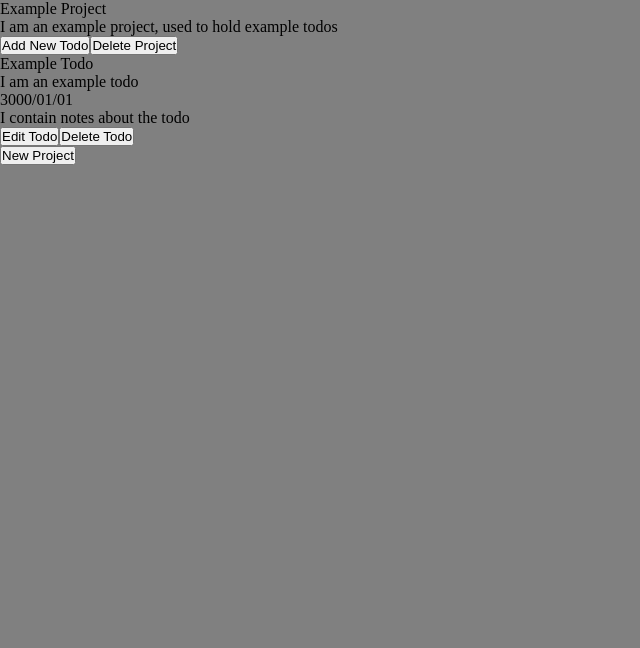
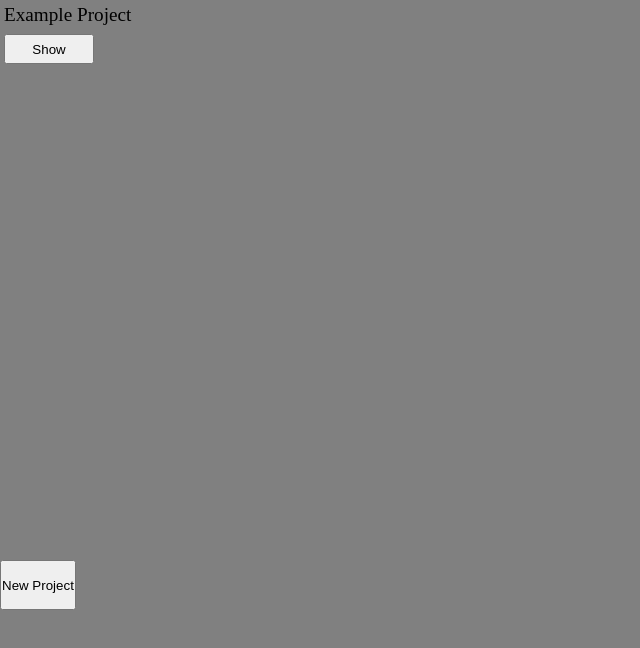
Before and after one commit to CMartin0-0/odin_project_todo_list, a React (Vite) app: page / in a window 1280 px wide. Shown: the top 648 px of the page, without its empty margins (0-640 px from the left). Built offline with nearby package versions, Linux system fonts and the light colour scheme.

Commit message:
WIP todo: add delete project functionality, add typing, fix styling, general code cleanup/add comments

```diff
--- a/src/App.css
+++ b/src/App.css
@@ -1,8 +1,111 @@
-.project-container {
+#root {
+  height: 100%;
+  width: 100%;
   display: grid;
-  grid-template-columns:
+  grid-template-columns: 1fr 1fr 1fr;
+  grid-template-rows: auto auto 1fr;
 }
+
+.projects-container {
+  display: grid;
+  grid-row: 1 / 2;
+  grid-column: 1 / 4;
+  height: 200px;
+  grid-template-columns: auto auto auto auto;
+  grid-template-rows: 50% 50%;
+
+}
+
+#active-project-container {
+  display: grid;
+  grid-column: 2;
+  grid-row: 3;
+  grid-template-columns: 1fr;
+  grid-template-rows: 1fr;
+}
+
+.active-project {
+  display: grid;
+  justify-self: center;
+  align-self: center;
+  height: 100%;
+  width: 100%;
+  grid-template-columns: repeat(10, auto);
+  grid-template-rows: repeat(10, auto);
+}
+div.active-project > p.project-name{
+  grid-column: 1 / 10;
+  grid-row: 1;
+  justify-self: center;
+  margin-top: 2px;
+}
+
+.project-description {
+  grid-column: 1 / 10;
+  grid-row: 2 / 3;
+}
+
+.delete-project {
+  grid-column: 1 / 4;
+  grid-row: 3;
+  margin-left: 35px;
+}
+
+.add-todo-to-project {
+  grid-column: 4 / 7;
+  grid-row: 3;
+  margin-left: 35px;
+}
+
+div.active-project > button.show-hide-btn {
+  grid-column: 8 / 10;
+  grid-row: 3;
+}
+
+#show-project-form-btn {
+  height: 50px;
+ position: absolute;
+ top: 70%;
+
+
+}
+
+.todos {
+  grid-column: 1 / 10;
+  grid-row: 4 / 10;
+}
+
 
 .hidden {
   display:none;
 }
+
+div.p-hidden > p.project-name {
+  display: initial;
+  font-size: 1.2rem;
+  text-align: center;
+}
+
+div.p-hidden > p, div.p-hidden > button.delete-project, div.p-hidden > button.add-todo-to-project {
+  display: none;
+}
+
+div.p-hidden{
+  display: grid;
+  width: fit-content;
+  grid-template-columns: auto;
+  grid-template-rows: 30px 30px;
+  margin: 4px;
+  grid-auto-flow: row dense ;
+}
+
+div.p-hidden > button.show-hide-btn {
+ grid-column: 1;
+ grid-row: 2;
+
+}
+
+.btn {
+  width: 90px;
+  height: 30px;
+}
--- a/src/App.tsx
+++ b/src/App.tsx
@@ -1,49 +1,116 @@
 import Project from './components/project.tsx';
 import Todo from './components/todo.tsx';
+import { Buttons } from './components/todo.tsx';
 import { useState } from 'react';
-import  Forms  from './components/forms.tsx';
-import { produce } from 'immer'
+import Forms from './components/forms.tsx';
+import { produce } from 'immer';
 import './App.css';
 
 function App(props) {
 	const [projectsList, setProjectsList] = useState(props.projects);
 	// the id of the project that is selected, either to which the new todo should be added to, or that should be deleted  (the one whos' 'add new todo' button, or 'delete project' button was clicked)
-    const [projectId, setProjectId] = useState("");
-    const [todoId, setTodoId] = useState("")
+	const [projectId, setProjectId] = useState(props.projects.id);
+	const [todoId, setTodoId] = useState('');
 	const [projectFormHidden, setProjectFormHidden] = useState(true);
 	const [todoFormHidden, setTodoFormHidden] = useState(true);
-
-
-
+	const [activeProjectState, setActiveProjectState] = useState([]);
 
 	function addToProjects(newProject) {
 		const newProjectData = newProject;
-       setProjectsList(produce(projectsList, draft => {
-
-            draft.push(newProjectData)
-
-       }))
+		console.log(newProjectData);
+		setProjectsList(
+			produce(projectsList, (draft) => {
+				draft.push(newProjectData);
+			})
+		);
 	}
 
 	function addTodoToProject(newTodo) {
 		const newTodoData = newTodo;
-        setProjectsList(produce(projectsList, draft => {
+        let projectSelected = projectsList.find((project) => project.id === projectId)
+        if (projectSelected) {
+		setProjectsList(
+			produce(projectsList, (draft) => {
 				// find the project in projects list that todo should be added to
-            const projectSelected = draft.find((project) => project.id === projectId);
-            projectSelected.todos.push(newTodoData)
+				 projectSelected = draft.find(
+					(project) => project.id === projectId
+				);
+				projectSelected.todos.push(newTodoData);
+			})
+		);} else {
+            setActiveProjectState(produce(activeProjectState, draft => {
+                draft[0].todos.push(newTodoData)
             }))
         }
+	}
 
-    function deleteTodoFromProject() {
-
-        setProjectsList(produce(projectsList, draft => {
-
-        }))
+	function deleteTodoFromProject(todoToDeleteId) {
+		for (let j = 0; j < projectsList.length; j++) {
+			for (let i = 0; i < projectsList[j].todos.length; i++) {
+				setProjectsList(
+					produce(projectsList, (draft) => {
+						const todoIndex = draft[j].todos.findIndex(
+							(todo) => todo.todoId === todoToDeleteId
+						);
+						draft[j].todos.splice(todoIndex, 1);
+					})
+				);
+			}
+		}
 	}
 
 	function handleProjectFormHidden(e) {
-        e.preventDefault()
-        setProjectFormHidden(!projectFormHidden)
+		e.preventDefault();
+		setProjectFormHidden(!projectFormHidden);
+	}
+
+	function handleToggleActiveProject(projectId) {
+		let projectIndex = projectsList.findIndex(
+			(project) => project.id === projectId
+		);
+		const projectTransferHolder = [];
+		projectTransferHolder.push(projectsList[projectIndex]);
+		console.log(projectTransferHolder);
+
+		if (projectTransferHolder[0] === undefined) {
+			setProjectsList(
+				produce(projectsList, (draft) => {
+					draft.push(activeProjectState[0]);
+				})
+			);
+
+			setActiveProjectState(
+				produce(activeProjectState, (draft) => {
+					draft.shift();
+				})
+			);
+		} else if (!activeProjectState[0]) {
+			setActiveProjectState(
+				produce(activeProjectState, (draft) => {
+					draft.push(projectTransferHolder[0]);
+				})
+			);
+
+			setProjectsList(
+				produce(projectsList, (draft) => {
+					draft.splice(projectIndex, 1);
+				})
+			);
+		} else {
+			setProjectsList(
+				produce(projectsList, (draft) => {
+					draft.push(activeProjectState[0]);
+					draft.splice(projectIndex, 1);
+				})
+			);
+
+			setActiveProjectState(
+				produce(activeProjectState, (draft) => {
+					draft.shift();
+					draft.push(projectTransferHolder[0]);
+				})
+			);
+		}
 	}
 
 	const projects = projectsList.map((project) => (
@@ -51,14 +118,18 @@ function App(props) {
 			id={project.id}
 			name={project.name}
 			description={project.description}
-			key={project.id}
+			key={`${crypto.randomUUID()}`}
 			setTodoFormHidden={setTodoFormHidden}
 			setProjectId={setProjectId}
+			projectId={projectId}
+			handleToggleActiveProject={handleToggleActiveProject}
+            isActive={false}
 		>
-
-            {// check if project has any todos to avoid rendering an empty todo anytime a new project is created.
-            (project.todos)
-            ? <div id={`${project.id}-todos`}>{project.todos.map((todo) => (
+			{
+				// check if project has any todos to avoid rendering an empty todo anytime a new project is created.
+				project.todos ? (
+					<div id={`${project.id}-todos`} className="todos">
+						{project.todos.map((todo) => (
 							<Todo
 								id={todo.todoId}
 								name={todo.todoName}
@@ -67,10 +138,59 @@ function App(props) {
 								notes={todo.todoNotes}
 								key={todo.todoId}
 								setTodoId={setTodoId}
+								todoId={todoId}
+								children={
+									<Buttons
 										deleteTodo={deleteTodoFromProject}
+									/>
+								}
+							/>
+						))}
+					</div>
+				) : (
+					<div></div>
+				)
+			}
+		</Project>
+	));
 
-				/>))}</div>
-            : <div></div>
+	const activeProject = activeProjectState.map((project) => (
+		<Project
+			id={project.id}
+			name={project.name}
+			description={project.description}
+			key={project.id}
+			setTodoFormHidden={setTodoFormHidden}
+			setProjectId={setProjectId}
+			projectId={projectId}
+			handleToggleActiveProject={handleToggleActiveProject}
+            isActive={true}
+		>
+			{
+				// check if project has any todos to avoid rendering an empty todo anytime a new project is created.
+				project.todos ? (
+					<div id={`${project.id}-todos`} className="todos">
+						{project.todos.map((todo) => (
+							<Todo
+								id={todo.todoId}
+								name={todo.todoName}
+								description={todo.todoDescription}
+								dueDate={todo.todoDueDate}
+								notes={todo.todoNotes}
+								key={todo.todoId}
+								setTodoId={setTodoId}
+								todoId={todoId}
+								children={
+									<Buttons
+										deleteTodo={deleteTodoFromProject}
+									/>
+								}
+							/>
+						))}
+					</div>
+				) : (
+					<div></div>
+				)
 			}
 		</Project>
 	));
@@ -84,6 +204,7 @@ function App(props) {
 			>
 				New Project
 			</button>
+			<div id='active-project-container'>{activeProject}</div>
 			<Forms
 				addToProjects={addToProjects}
 				addTodoToProject={addTodoToProject}
--- a/src/components/forms.tsx
+++ b/src/components/forms.tsx
@@ -2,7 +2,7 @@ import { useState } from 'react';
 
 export default function Forms(props) {
 
-    const [newProject, setNewProject] = useState({id: `${crypto.randomUUID()}`, name: '', description: '', todos: [{}] });
+    const [newProject, setNewProject] = useState({id: `${crypto.randomUUID()}`, name: '', description: '', todos: [] });
     const [newTodo, setNewTodo] = useState({todoId: `${crypto.randomUUID()}`, todoName: '', todoDescription: '', todoDueDate: '', todoNotes: ''})
 
     function handleProjectSubmit(e) {
@@ -14,7 +14,7 @@ export default function Forms(props) {
         }
         // send info to create a new project, reset the new project data, and re-hide the new project form
         props.addToProjects(newProject)
-        setNewProject({id: `${crypto.randomUUID()}`, name: '', description: '', todos: [{}]})
+        setNewProject({id: `${crypto.randomUUID()}`, name: '', description: '', todos: []})
         props.setProjectFormHidden(true);
         }
 
--- a/src/components/project.tsx
+++ b/src/components/project.tsx
@@ -2,16 +2,23 @@ export default function Project(props) {
 
     function handleAddTodo(e) {
         e.preventDefault();
-        const projectId = e.target.closest('div').id
+        const projectId = e.target.closest('div').id;
         props.setProjectId(projectId);
         props.setTodoFormHidden(false)
 
     }
 
+    function handleToggle(e) {
+        e.preventDefault();
+        const projectId = e.target.closest('div').id
+
+        props.setProjectId(projectId);
+        props.handleToggleActiveProject(projectId)
+    }
 
     return (
         <>
-		<div id={props.id} className='project'>
+		<div id={props.id} className={`${props.isActive ? 'project active-project' : 'project p-hidden'}`} >
 			<p className='project-name'>{props.name}</p>
 			<p className='project-description'>{props.description}</p>
 
@@ -21,7 +28,7 @@ export default function Project(props) {
 				<button type='button' className='btn delete-project'>
 					Delete Project
 				</button>
-
+                <button type='button' className='btn show-hide-btn' onClick={handleToggle}>{`${props.isActive ? 'Hide' : 'Show'}`}</button>
             {props.children}
 		</div>
         </>
--- a/src/components/todo.tsx
+++ b/src/components/todo.tsx
@@ -1,23 +1,33 @@
 export default function Todo(props) {
 
-    function handleDeleteTodo(e) {
-        e.preventDefault();
-        const todoToDeleteId = e.target.closest('div').id;
-        props.setTodoId(todoToDeleteId);
-        props.deleteTodo();
 
 
-    }
+
+
     return (
         <div id={props.id} className="todo">
             <p className="todo-name">{props.name}</p>
             <p className="todo-description">{props.description}</p>
             <p className="todo-due-date">{props.dueDate}</p>
             <p className="todo-notes">{props.notes}</p>
+            {props.children}
 
-            <button type="button" className="btn edit-todo">Edit Todo</button>
-            <button type="button" className="btn delete-todo" onClick={handleDeleteTodo}>Delete Todo</button>
 
         </div>
     )
 }
+
+export function Buttons(props) {
+ function handleDeleteTodo(e) {
+        e.preventDefault();
+        const todoToDeleteId = e.target.closest('div').id;
+       // props.setTodoId(todoId => todoToDeleteId - todoId);
+        props.deleteTodo(todoToDeleteId); }
+
+    return  (
+        <>
+            <button type="button" className="btn edit-todo">Edit Todo</button>
+            <button type="button" className="btn delete-todo" onClick={handleDeleteTodo}>Delete Todo</button>
+            </>
+    )
+}
--- a/src/main.tsx
+++ b/src/main.tsx
@@ -4,7 +4,7 @@ import './index.css'
 import App from './App.tsx'
 
 const PROJECTDATA = [{
-id: "project-1", name: "Example Project", description: "I am an example project, used to hold example todos", todos: [{todoId: "todo-1", todoName: "Example Todo", todoDescription: "I am an example todo", todoDueDate: "3000/01/01", todoNotes: "I contain notes about the todo"}]
+id: "project-1", name: "Example Project", description: "I am an example project, used to hold example todos", todos: []
 }]
 
 
```
Lines whose indentation alone changed are shown as unchanged.
